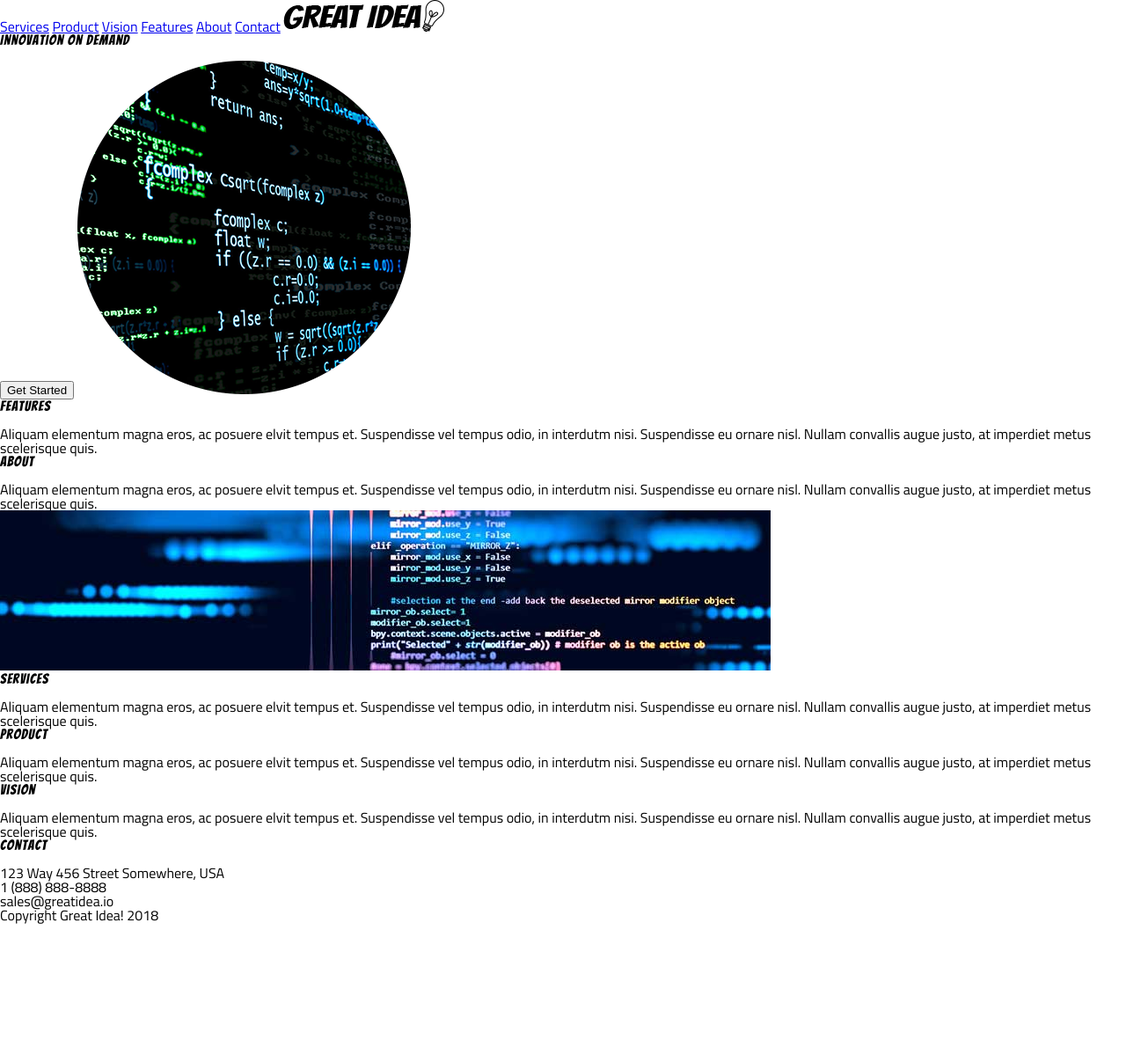
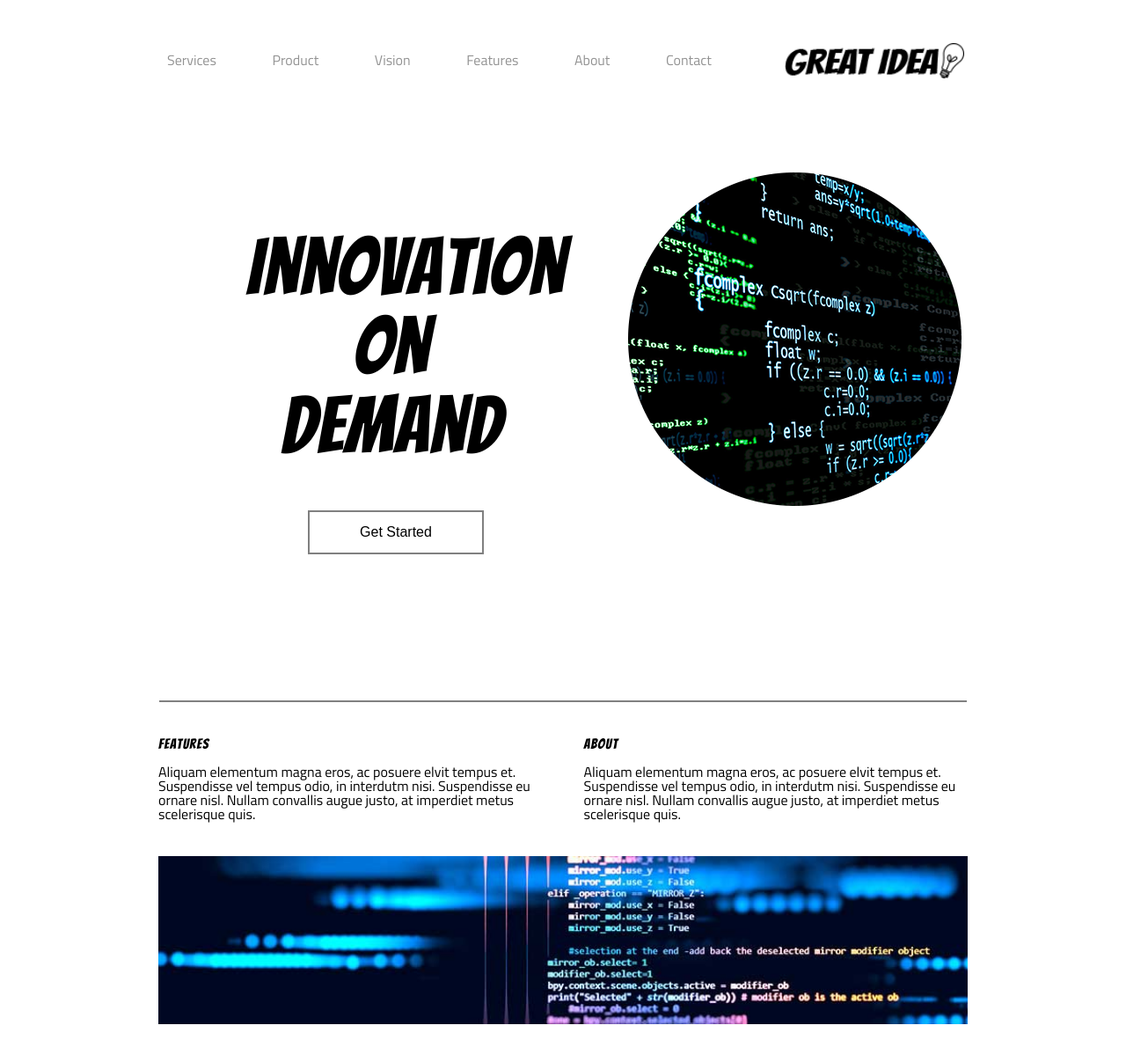
Before and after one commit to maribelcuales/FlexBox-UI-III-Flexbox-, a website: page great-idea/index.html in a window 1280 px wide. Shown: the top 1207 px of the page at 88% size. Before the commit the page ends 1052 px from the top, so only its background shows below. Drawn offline with Linux system fonts and the light colour scheme.

Commit message:
added css styling to index.html

```diff
--- a/great-idea/css/index.css
+++ b/great-idea/css/index.css
@@ -64,3 +64,157 @@ h1, h2, h3, h4, h5 {
 }
 
 /* Copy and paste your work from yesterday here and start to refactor into flexbox */
+
+.entire-content {
+	max-width: 1020px;
+	height: 1536px;
+	margin: auto;
+	position: relative;
+	min-width: 300px;
+}
+
+.navigation {
+  	padding: 30px;
+}
+
+.navigation a {
+  	display: inline-block;
+  	text-decoration: none;
+  	color: #939393;
+  	font-size: 16px;
+  	font-weight: 50;
+  	padding: 30px;
+}
+
+.logo {
+  	display: inline-block;
+  	position: relative;
+  	top: 15px;
+  	padding-left: 50px;
+  	height: 40px;
+}
+
+header {
+  	height: 600px;
+}
+
+header h1 {
+  	display: inline-block;
+  	position: relative;
+  	top: 0px;
+  	left: 150px;
+  	height: 300px;
+  	width: 330px;
+  	font-size: 90px;
+  	text-align: center;
+  	margin-bottom: 80px;
+}
+
+.header-img {
+  	display: inline-block;
+  	position: relative;
+  	left: 250px;
+  	top: 60px;
+}
+
+button {
+  	position: absolute;
+  	left: 220px;
+  	top: 580px;
+  	height: 50px;
+  	width: 200px;
+  	border: 2px solid gray;
+  	background-color: white;
+  	color: black;
+  	padding: 14px 28px;
+  	font-size: 16px;
+  	cursor: pointer;
+}
+
+.page-break {
+	border-bottom: 2px solid gray;
+	padding-top: 60px;
+	width: 90%;
+  	margin: auto;
+}
+
+.top-content {
+	margin: auto;
+}
+
+.features {
+	display: inline-block;
+	position: relative;
+	margin: auto;
+	padding-left: 50px;
+	padding-top: 40px;
+	padding-bottom: 40px;
+	width: 500px;
+}
+
+.about-content {
+	display: inline-block;
+	position: relative;
+	margin: auto;
+	padding-top: 40px;
+	padding-bottom: 40px;
+	padding-left: 30px;
+	width: 470px;
+}
+
+.middle-img {
+	display: inline-block;
+	margin: auto;
+	padding-left: 50px;
+	padding-right: 50px;
+	padding-bottom: 40px;
+	width: 100%;
+}
+
+.bottom-content {
+	margin: auto;
+	width: 100%;
+}
+
+.services {
+	display: inline-block;
+	position: relative;
+	margin: auto;
+	padding-left: 50px;
+	padding-top: 10px;
+	width: 31%;
+}
+
+.product {
+	display: inline-block;
+	padding-left: 40px;
+	height: 100%;
+	width: 32%;
+}
+
+.vision {
+	display: inline-block;
+	position: relative;
+	margin: auto;
+	padding-left: 30px;
+	width: 31%;
+}
+
+.contact {
+	display: inline-block;
+	margin: auto;
+	width: 200px;
+	padding-left: 50px;
+	padding-top: 40px;
+	padding-bottom: 40px;
+  }
+
+.contact .number {
+	line-height: 50px;
+}
+
+footer {
+	text-align: center;
+	padding-top: 40px;
+	padding-bottom: 80px;
+}
```
